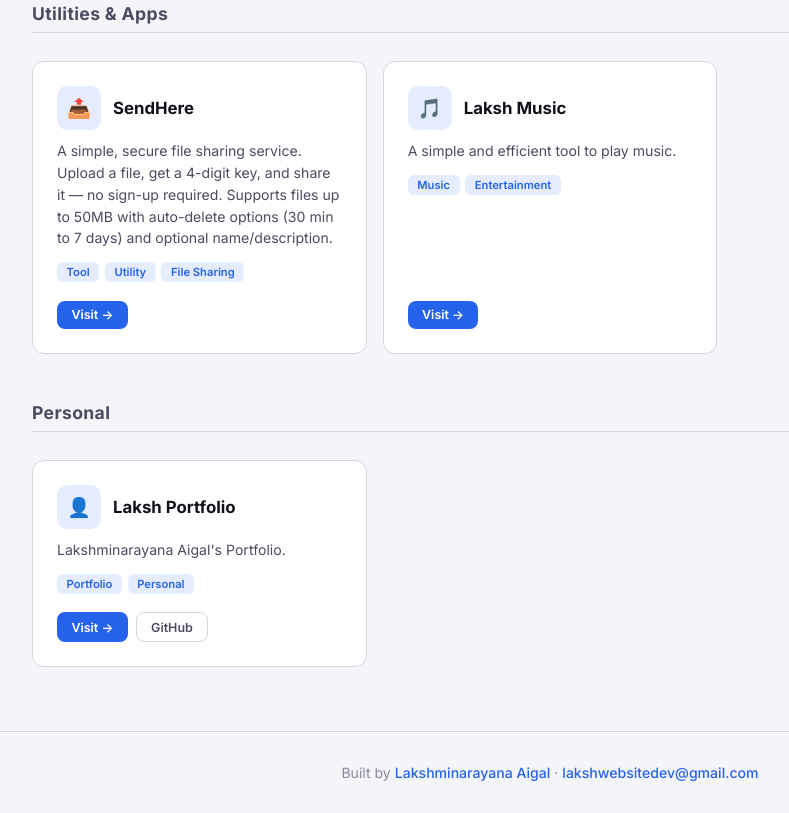
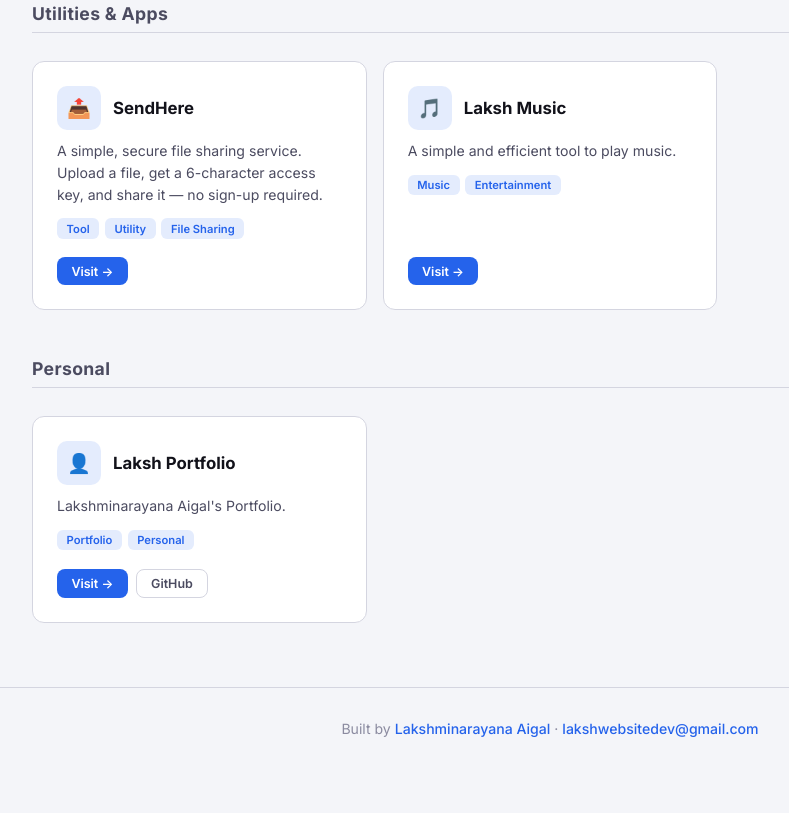
Before and after one commit to LnAigal/Laksh-Builds, a plain HTML site: page index.html in a window 1280 px wide. Shown: the part 1765-2578 px from the top of the page, without its empty margins (90-879 px from the left). After the commit the page ends 2534 px from the top, so only its background shows below. Drawn offline with Linux system fonts and the light colour scheme; animation ran at ten frames a second.

Commit message:
Update SendHere description to 6-character access key

```diff
--- a/index.html
+++ b/index.html
@@ -455,7 +455,7 @@
       { name: "Laksh Notes 2.0", desc: "2nd year AIML notes and resources.", url: "https://lnaigal.github.io/Laksh-Notes-2.0/", github: "https://github.com/LnAigal/Laksh-Notes-2.0", tags: ["Education", "Notes"], icon: "📝", section: "Educational Platforms" },
       { name: "Laksh LabCode", desc: "Lab programs with PDFs and code for students.", url: "https://lnaigal.github.io/Laksh-LabCode", github: null, tags: ["Education", "Coding"], icon: "💻", section: "Educational Platforms" },
       { name: "Laksh Guides", desc: "Your go-to reference for coding, tech, and academic essentials.", url: "https://lnaigal.github.io/Laksh-Guides/", github: "https://github.com/LnAigal/Laksh-Guides", tags: ["Reference", "Coding"], icon: "📖", section: "Educational Platforms" },
-      { name: "SendHere", desc: "A simple, secure file sharing service. Upload a file, get a 4-digit key, and share it — no sign-up required. Supports files up to 50MB with auto-delete options (30 min to 7 days) and optional name/description.", url: "https://send-here.vercel.app/", github: null, tags: ["Tool", "Utility", "File Sharing"], icon: "📤", section: "Utilities & Apps" },
+      { name: "SendHere", desc: "A simple, secure file sharing service. Upload a file, get a 6-character access key, and share it — no sign-up required.", url: "https://send-here.vercel.app/", github: null, tags: ["Tool", "Utility", "File Sharing"], icon: "📤", section: "Utilities & Apps" },
       { name: "Laksh Music", desc: "A simple and efficient tool to play music.", url: "https://lakshmusic.netlify.app/", github: null, tags: ["Music", "Entertainment"], icon: "🎵", section: "Utilities & Apps" },
       { name: "Laksh Portfolio", desc: "Lakshminarayana Aigal's Portfolio.", url: "https://lnaigal.github.io/Laksh-Portfolio", github: "https://github.com/LnAigal/Laksh-Portfolio", tags: ["Portfolio", "Personal"], icon: "👤", section: "Personal" }
     ];
```
